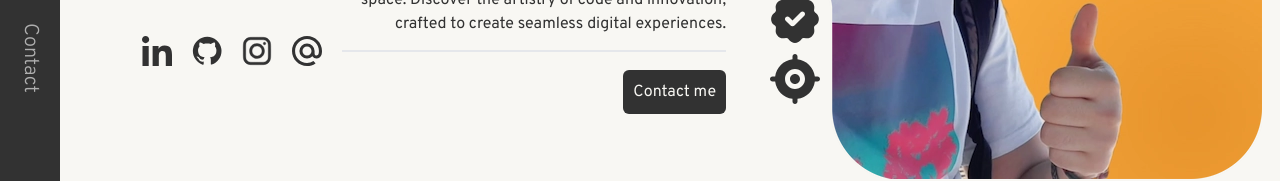
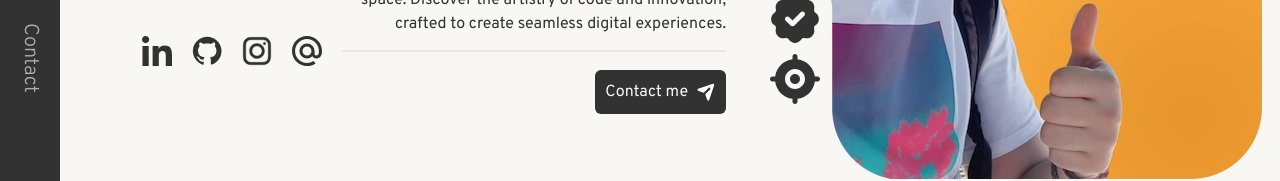
Before and after one commit to AlvarezMar/Portfolio-V2, a React (Vite) app: page / in a window 1280 px wide. Shown: the part 485-666 px from the top of the page. Built offline with nearby package versions, Linux system fonts and the light colour scheme.

Commit message:
styles(views): add send svg to home

```diff
--- a/src/views/Contact.tsx
+++ b/src/views/Contact.tsx
@@ -20,7 +20,7 @@ function Contact(){
                 <div className="bg-[#E5E5E5] text-[#AFAFAF] p-3 rounded-md max-w-96 w-full">
                     <h2 translate="no" className="text-start">alvarez.majuan@hotmail.com</h2>
                 </div>
-                <a href="" className="bg-primary text-background p-3 rounded-md hover:scale-105 transition-all">
+                <a href="mailto:alvarez.majuan@hotmail.com" target="_blank" className="bg-primary text-background p-3 rounded-md hover:scale-105 transition-all">
                     <img src={send} alt="Send icon to send a new email" width="20px"/>
                 </a>
 
--- a/src/views/Home.tsx
+++ b/src/views/Home.tsx
@@ -1,5 +1,7 @@
 import profilePicture from "../assets/images/profilePicture.webp"
 import Status from "../components/Status";
+
+import send from "../assets/svg/elements/send.svg"
 
 import { socials } from "../utils/socials";
 
@@ -27,7 +29,9 @@ function Home(){
                     <hr className="w-full border-t-2 dark:border-hr_dark"/>
                 </div>
 
-                <a href="#Contact" className="inline-block bg-primary text-background p-2.5 rounded-md mt-1 hover:scale-105 transition-all">Contact me</a>
+                <a href="#Contact" className="inline-flex place-items-center gap-2 bg-primary text-background p-2.5 rounded-md mt-1 hover:scale-105 transition-all">Contact me
+                    <img src={send} alt="" width="20px" />
+                </a>
             </div>
 
             <div className="relative">
```
Also changed, not shown: src/assets/svg/elements/dark.svg (added), src/assets/svg/elements/light.svg (added).
